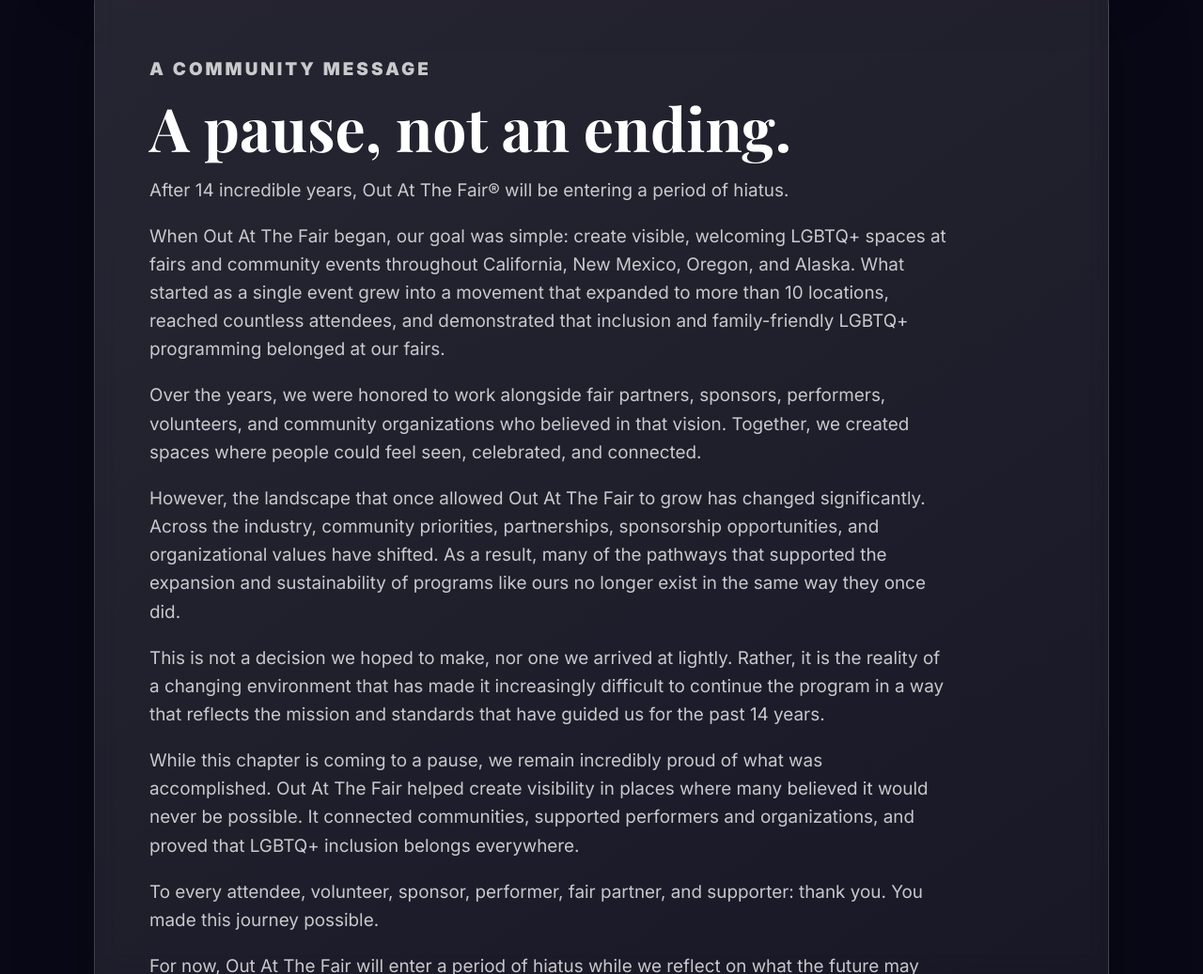
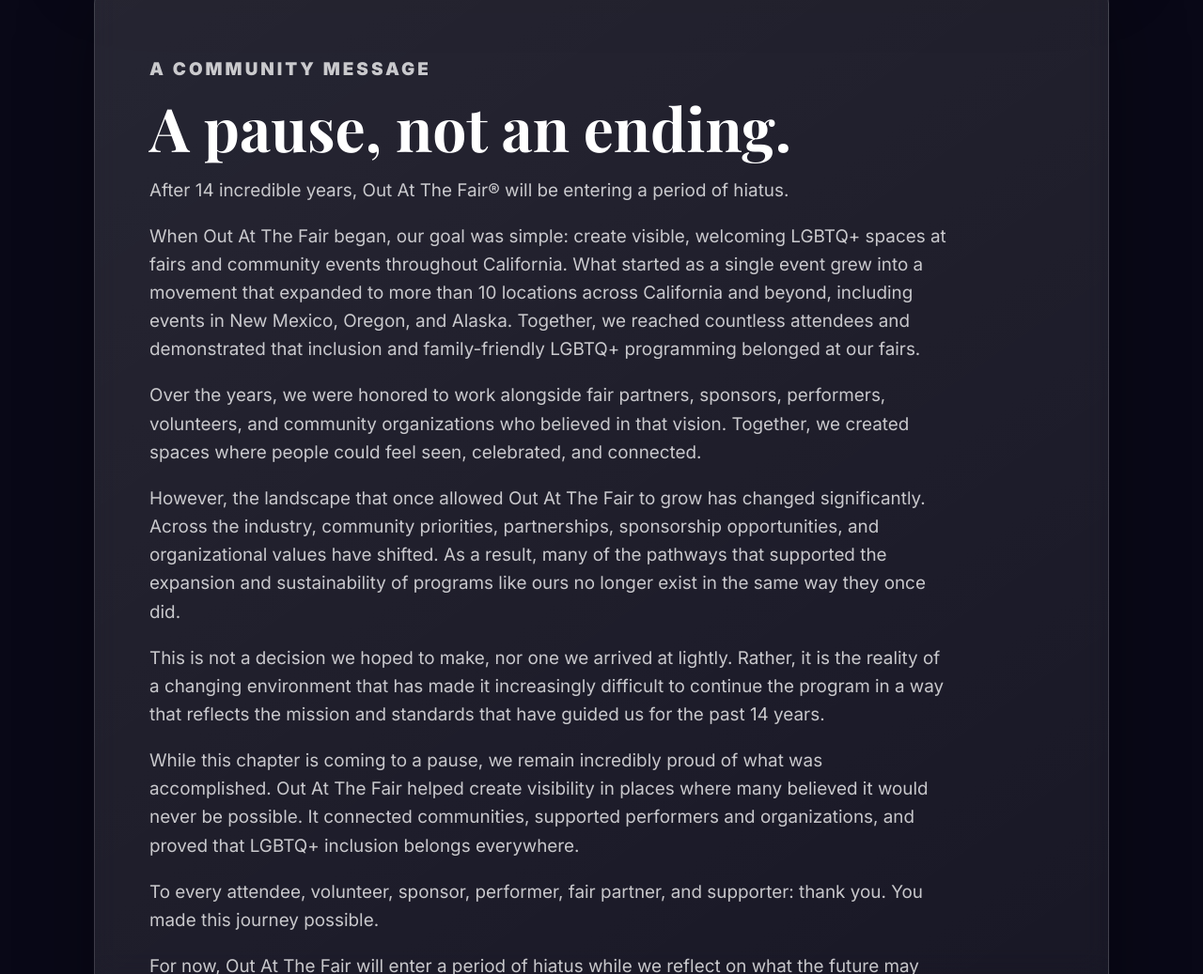
Before and after one commit to 3dudes1life/outatthefair_2, a plain HTML site: page index.html in a window 1280 px wide. Shown: the part 742-1779 px from the top of the page at 94% size. Drawn offline with nearby package versions, Linux system fonts and the light colour scheme.

Commit message:
Update index.html

```diff
--- a/index.html
+++ b/index.html
@@ -35,7 +35,7 @@
   </p>
 
   <p>
-    When Out At The Fair began, our goal was simple: create visible, welcoming LGBTQ+ spaces at fairs and community events throughout California, New Mexico, Oregon, and Alaska. What started as a single event grew into a movement that expanded to more than 10 locations, reached countless attendees, and demonstrated that inclusion and family-friendly LGBTQ+ programming belonged at our fairs.
+    When Out At The Fair began, our goal was simple: create visible, welcoming LGBTQ+ spaces at fairs and community events throughout California. What started as a single event grew into a movement that expanded to more than 10 locations across California and beyond, including events in New Mexico, Oregon, and Alaska. Together, we reached countless attendees and demonstrated that inclusion and family-friendly LGBTQ+ programming belonged at our fairs.
   </p>
 
   <p>
```
